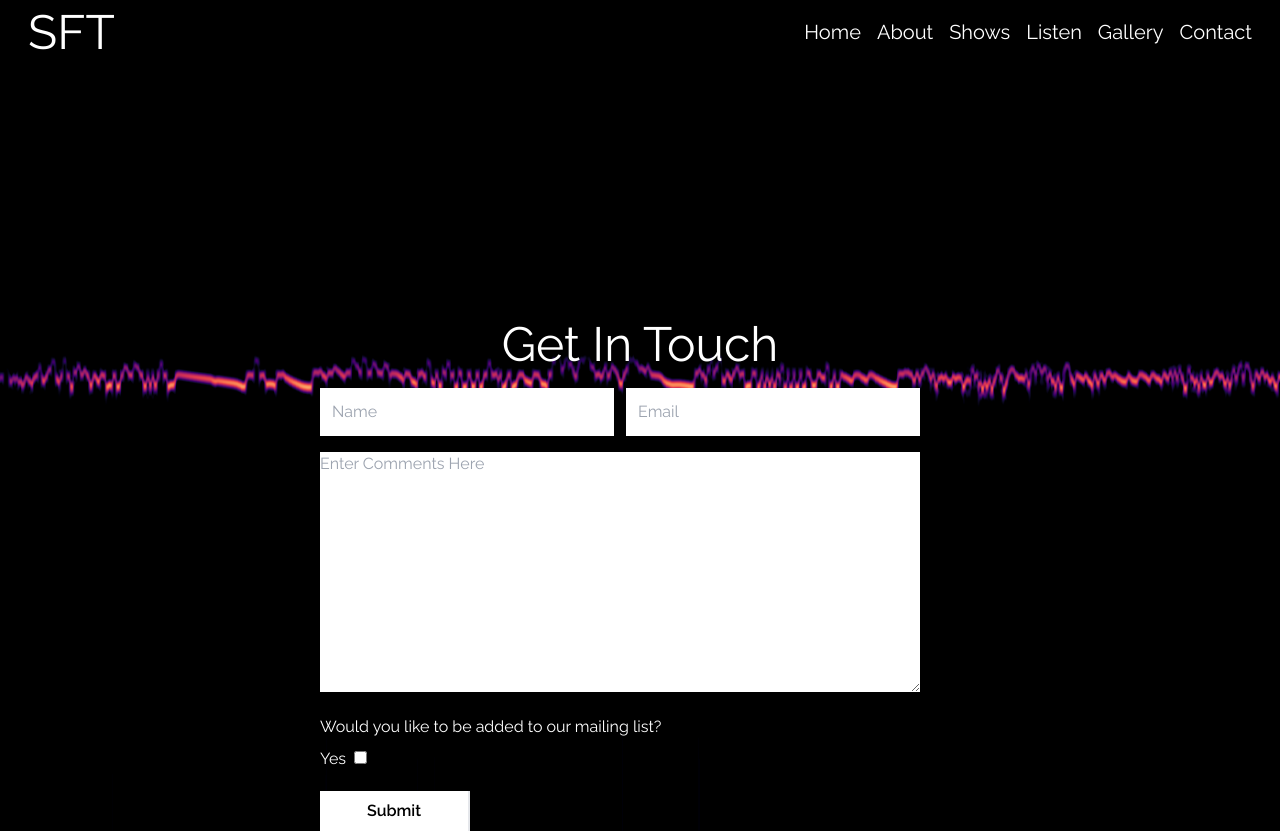
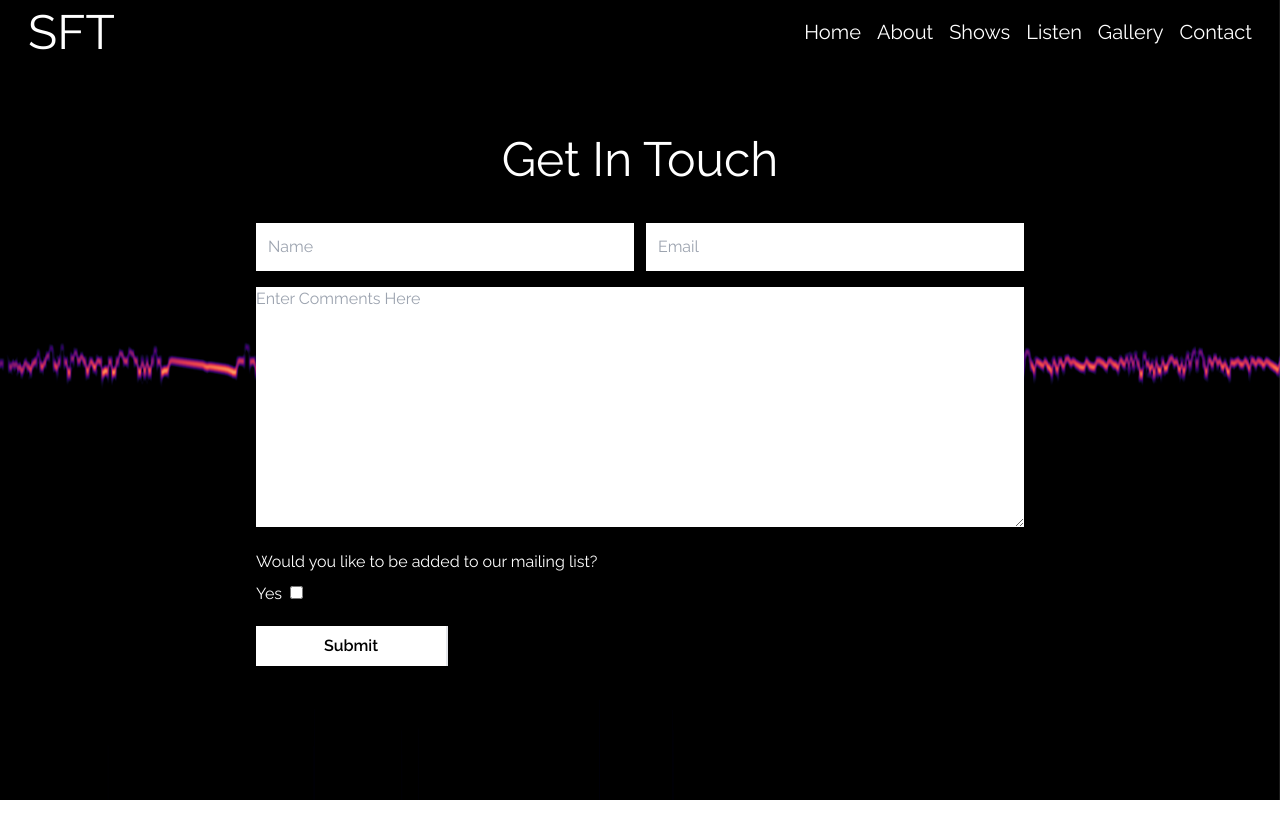
Before and after one commit to kaseyknudsen/Schimscheimer-Family-Trio-Website, a Next.js app: page /contact in a window 1280 px wide. After the commit the page ends 800 px from the top, so only its background shows below. Built offline with nearby package versions, Linux system fonts and the light colour scheme.

Commit message:
fixed form size

```diff
--- a/app/about/page.js
+++ b/app/about/page.js
@@ -15,17 +15,18 @@ const aboutPage = () => {
 
       <div className="z-10 text-white">
         <div className="mb-20 flex items-center justify-center flex-col px-10 pr-[4rem]">
-          <div className="border rounded">
+          <div className="border rounded-lg overflow-hidden">
             <Image
               src={trio}
               width={300}
               height={400}
               alt="Schimscheimer Family Trio"
+              className="lg:w-full"
             />
           </div>
           <h2 className="text-4xl pb-4 pt-5">The Schimscheimer Family Trio</h2>
           {/* schimscheimer bio */}
-          <p>
+          <p className="lg:px-40 text-center">
             As if from an actual collection of blood relatives, the music of the
             Schimscheimer Family Trio opens a window into an alternate world—one
             in which songs become people, sounds describe stories, and music
@@ -44,7 +45,7 @@ const aboutPage = () => {
 
           <div className="flex flex-col md:flex-row md:items-center gap-x-10 mb-20">
             <div className="pt-5 flex items-start">
-              <div className="w-[100%]">
+              <div className="w-[100%] border rounded-lg overflow-hidden">
                 <Image src={michaelImage} alt="Michael Coleman" width={1700} />
               </div>
             </div>
@@ -81,7 +82,7 @@ const aboutPage = () => {
               </p>
             </div>
             <div className="pt-5 flex items-start">
-              <div className="w-[100%]">
+              <div className="w-[100%] border rounded-lg overflow-hidden">
                 <Image src={kaseyImage} width={1500} alt="Kasey Knudsen" />
               </div>
             </div>
@@ -90,7 +91,7 @@ const aboutPage = () => {
           {/* jon */}
           <div className="flex flex-col md:flex-row md:items-center gap-x-10 mb-10">
             <div className="pt-5">
-              <div className="w-[100%]">
+              <div className="w-[100%] border rounded-lg overflow-hidden">
                 <Image src={jonImage} alt="Jon Arkin" width={1500} />
               </div>
             </div>
--- a/app/components/Contact.js
+++ b/app/components/Contact.js
@@ -52,8 +52,11 @@ const Contact = () => {
   };
 
   return (
-    <div className="pt-5 max-w-[1240px] text-white">
-      <form className="max-w-[600px] m-auto" onSubmit={createUser}>
+    <div className="sm:min-w-[300px] md:min-w-[768px] lg:max-w-[1240px] text-white form-container">
+      <div className="flex justify-center">
+        <h1 className=" text-white text-5xl mb-10">Get In Touch</h1>
+      </div>
+      <form className="max-w-[800px] m-auto" onSubmit={createUser}>
         <div className="grid sm:grid-cols-2 gap-3">
           <input
             type="text"
--- a/app/contact/page.js
+++ b/app/contact/page.js
@@ -7,10 +7,8 @@ export const metadata = {
 
 const page = () => {
   return (
-    <div className="custom-img3 bg-fixed bg-cover min-h-screen">
-      <div className="pt-[25%] flex justify-center">
-        <h1 className=" text-white text-5xl">Get In Touch</h1>
-      </div>
+    <div className="custom-img3 bg-fixed bg-cover min-h-screen flex justify-center items-center">
+
       <Contact />
     </div>
   );
```
